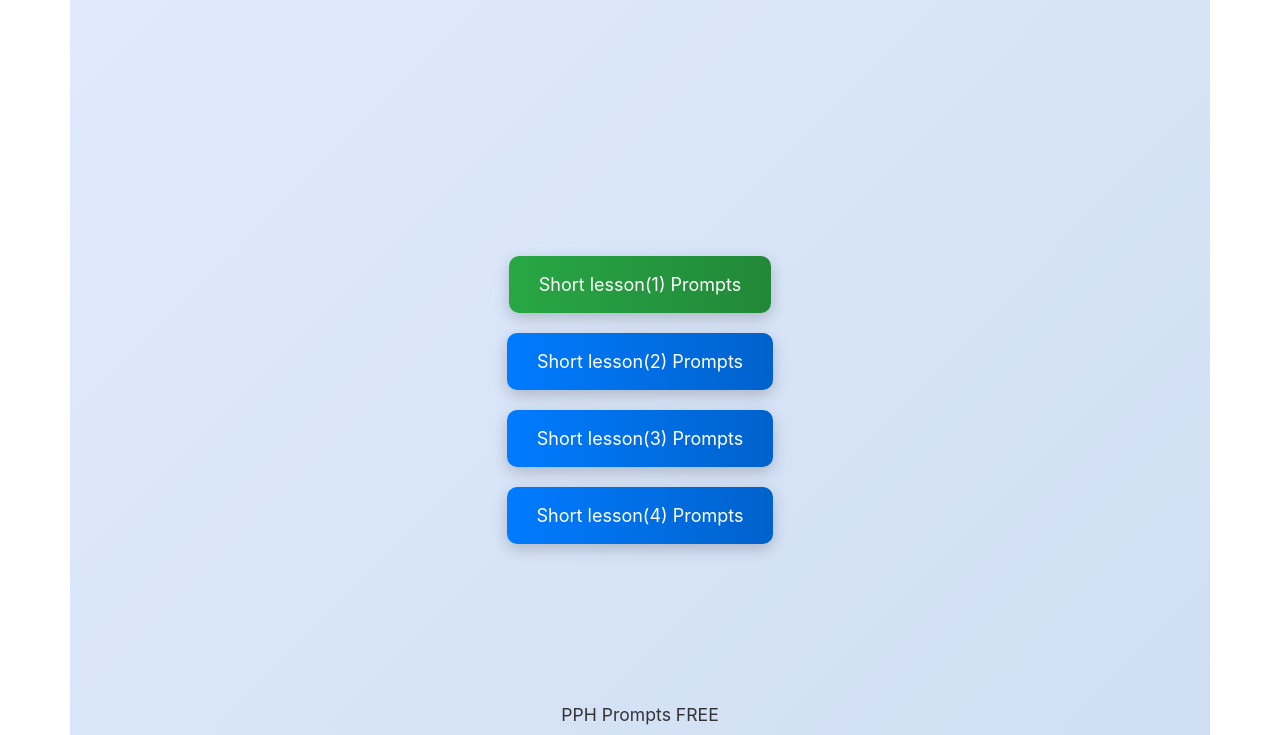
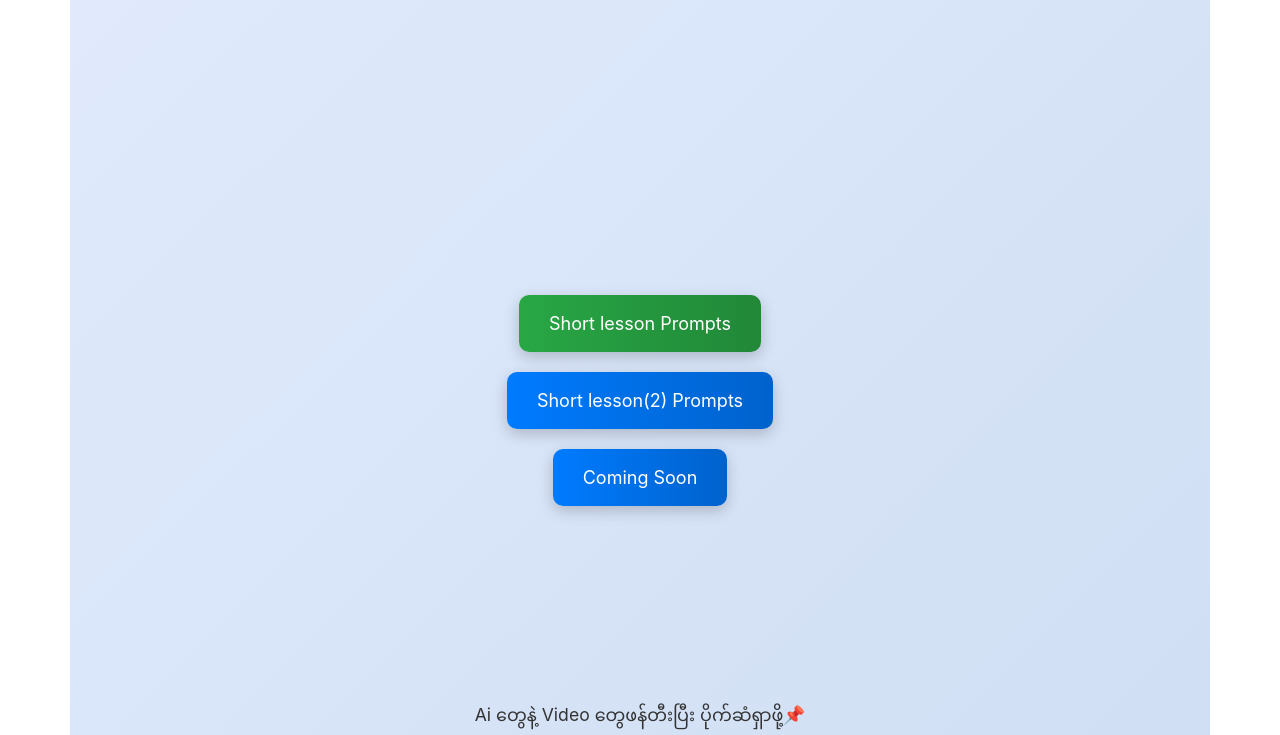
Before and after one commit to PaingPainghein/paingzone, a plain HTML site: page index.html in a window 1280 px wide. Shown: the top 735 px of the page. Drawn offline with nearby package versions, Linux system fonts and the light colour scheme.

Commit message:
Update index.html

```diff
--- a/index.html
+++ b/index.html
@@ -113,8 +113,8 @@
         <div class="container">
             <div>
                 <div class="layout">
-                    <button type="button" class="btn btn-outline-success btn-3d" onclick="window.location.href='https://svpn.free.nf/online.php';">
-                        Short lesson(1) Prompts
+                    <button type="button" class="btn btn-outline-success btn-3d" onclick="window.location.href='https://paingpainghein.github.io/paingzone/Shortprompts.html';">
+                        Short lesson Prompts
                     </button>
                 </div>
                 <div class="layout">
@@ -124,13 +124,9 @@
                 </div>
                 <div class="layout">
                     <button type="button" class="btn btn-outline-primary btn-3d" onclick="window.location.href='https://sansoe2022.github.io/SVPN/extendsim.html';">
-                        Short lesson(3) Prompts
+                       Coming Soon
                     </button>
-                </div>
-                <div class="layout">
-                    <button type="button" class="btn btn-outline-primary btn-3d" onclick="window.location.href='https://sansoe2022.github.io/SVPN/dtacbug.html';">
-                       Short lesson(4) Prompts
-                    </button>
+
                 </div>
             </div>
         </div>
@@ -138,7 +134,7 @@
 
     <!-- Footer with PPH Prompts FREE and Social Media + Dark Mode Icons -->
     <footer>
-        <p>PPH Prompts FREE</p>
+        <p>Ai တွေနဲ့ Video တွေဖန်တီးပြီး ပိုက်ဆံရှာဖို့📌</p>
         <div class="social-icons">
             <a href="https://youtube.com/@paingzone?si=z2melJJ_rVOPOdr0" target="_blank" class="youtube"><i class="fab fa-youtube"></i></a>
             <a href="https://www.facebook.com/painghein512" target="_blank" class="facebook"><i class="fab fa-facebook"></i></a>
```
